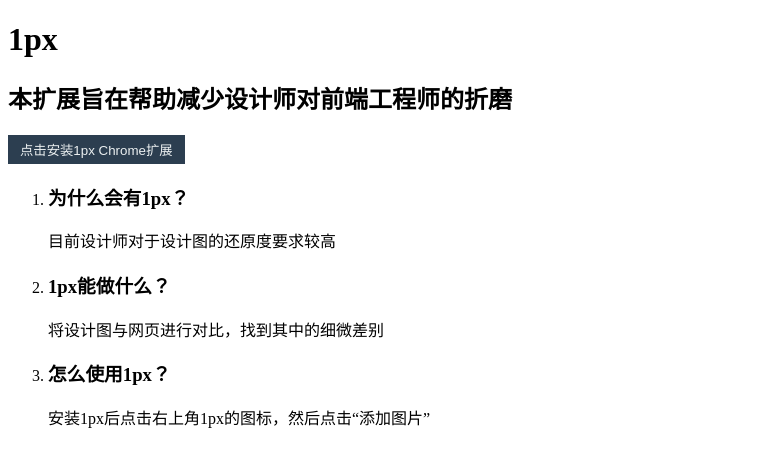
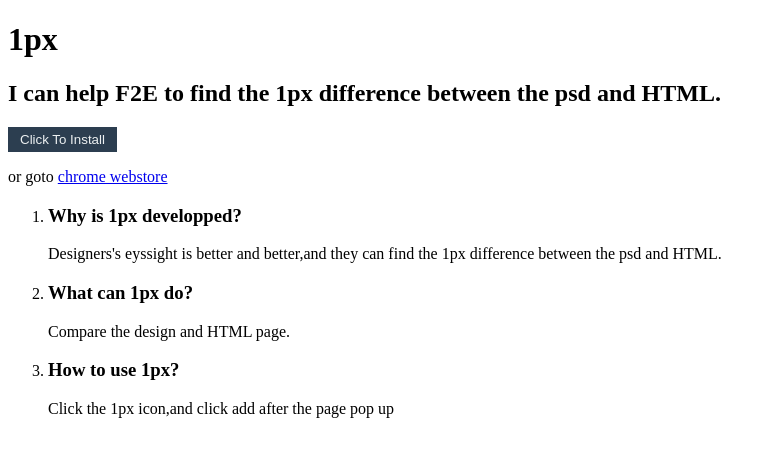
Before and after one commit to dainiel/1px_Site, a Jekyll site: the page index.html, which Jekyll copies as it is, in a window 1280 px wide. Shown: the top 467 px of the page, without its empty margins (0-776 px from the left). Built offline with Jekyll 4.4.1, drawn with Linux system fonts in a browser that asks for light colours.

Commit message:
add support for English

```diff
--- a/index.html
+++ b/index.html
@@ -13,12 +13,39 @@
 	</style>
 </head>
 <body>
+	<div id="en" class="container">
+		<hgroup>
+			<h1>1px</h1>
+			<h2>I can help F2E to find the 1px difference between the psd and HTML.</h2>
+		</hgroup>
+
+		<button id="download" class="dowload">Click To Install</button>
+		<p>or goto <a href='https://chrome.google.com/webstore/detail/1px/gebccnmciopflhcdihopmphapifkkfdh'>chrome webstore<a></p>
+
+		<ol>
+			<li>
+				<h3>Why is 1px developped?</h3>
+				<p>Designers's eyssight is better and better,and they can find the 1px difference between the psd and HTML.</p>
+			</li>
+			<li>
+				<h3>What can 1px do?</h3>
+				<p>Compare the design and HTML page.</p>
+			</li>
+			<li>
+				<h3>How to use 1px?</h3>
+				<p>Click the 1px icon,and click add after the page pop up</p>
+			</li>
+		</ol>
+	</div>
+
+	<div id="zh-CN" class="container">
 		<hgroup>
 			<h1>1px</h1>
 			<h2>本扩展旨在帮助减少设计师对前端工程师的折磨</h2>
 		</hgroup>
 
 		<button id="download" class="dowload">点击安装1px Chrome扩展</button>
+		<p>或者去<a href='https://chrome.google.com/webstore/detail/1px/gebccnmciopflhcdihopmphapifkkfdh'>chrome webstore<a>安装</p>
 
 		<ol>
 			<li>
@@ -45,17 +88,18 @@
 		}
 
 		function downloadExt() {
-			download.innerHTML = "安装中";
+			download.innerHTML = "installing";
 			chrome.webstore.install(url, ok, error);
 		}
 
 		function ok() {
-			download.innerHTML = "安装成功";
+			download.innerHTML = "install successfully";
 		}
 
 		function error() {
 			reg();
-			download.innerHTML = "安装失败, 到<a href='https://chrome.google.com/webstore/detail/1px/gebccnmciopflhcdihopmphapifkkfdh'>chrome webstore安装<a>";
+			download.onclick = null;
+			download.innerHTML = "Error, please go to <a href='https://chrome.google.com/webstore/detail/1px/gebccnmciopflhcdihopmphapifkkfdh'>chrome webstore<a>";
 		}
 
 	</script>
```
Also changed, not shown: other parts of index.html (+16 -0 lines). Lines whose indentation alone changed are shown as unchanged.
